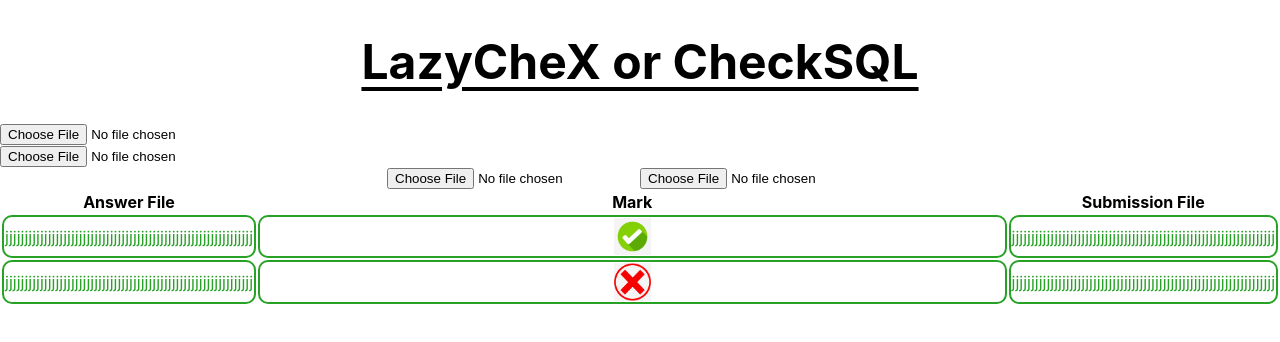
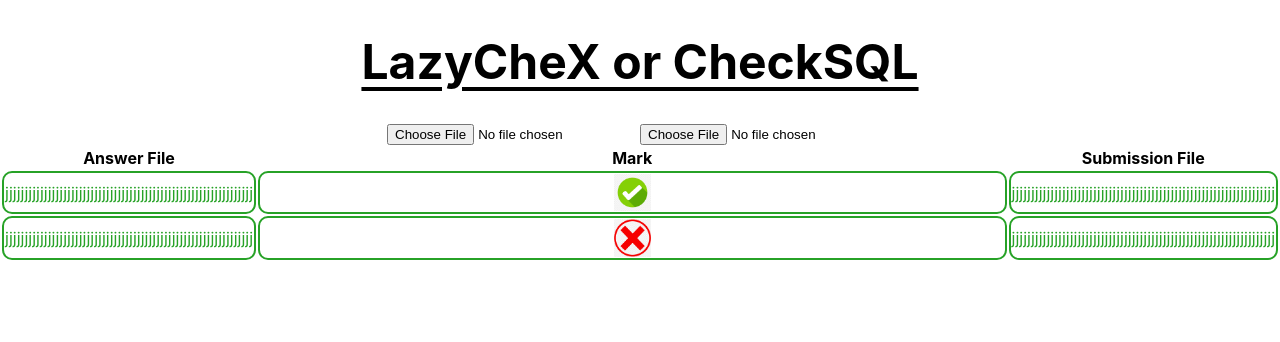
Before and after one commit to AshnahKhalidKhan/CheckSQL, a React (Create React App) app in the folder lazychex/: page / in a window 1280 px wide. Shown: the top 342 px of the page. Built offline with nearby package versions, Linux system fonts and the light colour scheme.

Commit message:
Testing the inputs we just lost.

```diff
--- a/lazychex/src/App.js
+++ b/lazychex/src/App.js
@@ -24,13 +24,11 @@ function App() {
       <div className = 'Title'>
         <h1>LazyCheX or CheckSQL</h1>
       </div>
-      <FileInput id = 'AnswerFileInput' onFileSelect = {handleAnswerFileSelect} uniqueKeyPropToDifferentiateInputs = 'AnswerFileInput'/>
       {AnswerFileContent.map((line, index) =>
         (
           <QueryBox id = {`AnswerFileInputDisplay${index}`} fileContent = {line} key = {`AnswerFileInputDisplay${index}`}/>
         )
       )}
-      <FileInput id = 'SubmissionFileInput' onFileSelect = {handleSubmissionFileSelect} uniqueKeyPropToDifferentiateInputs = 'SubmissionFileInput'/>
       {SubmissionFileContent.map((line, index) =>
         (
           <QueryBox id = {`SubmissionFileInputDisplay${index}`} fileContent = {line} key = {`SubmissionFileInputDisplay${index}`}/>
```
